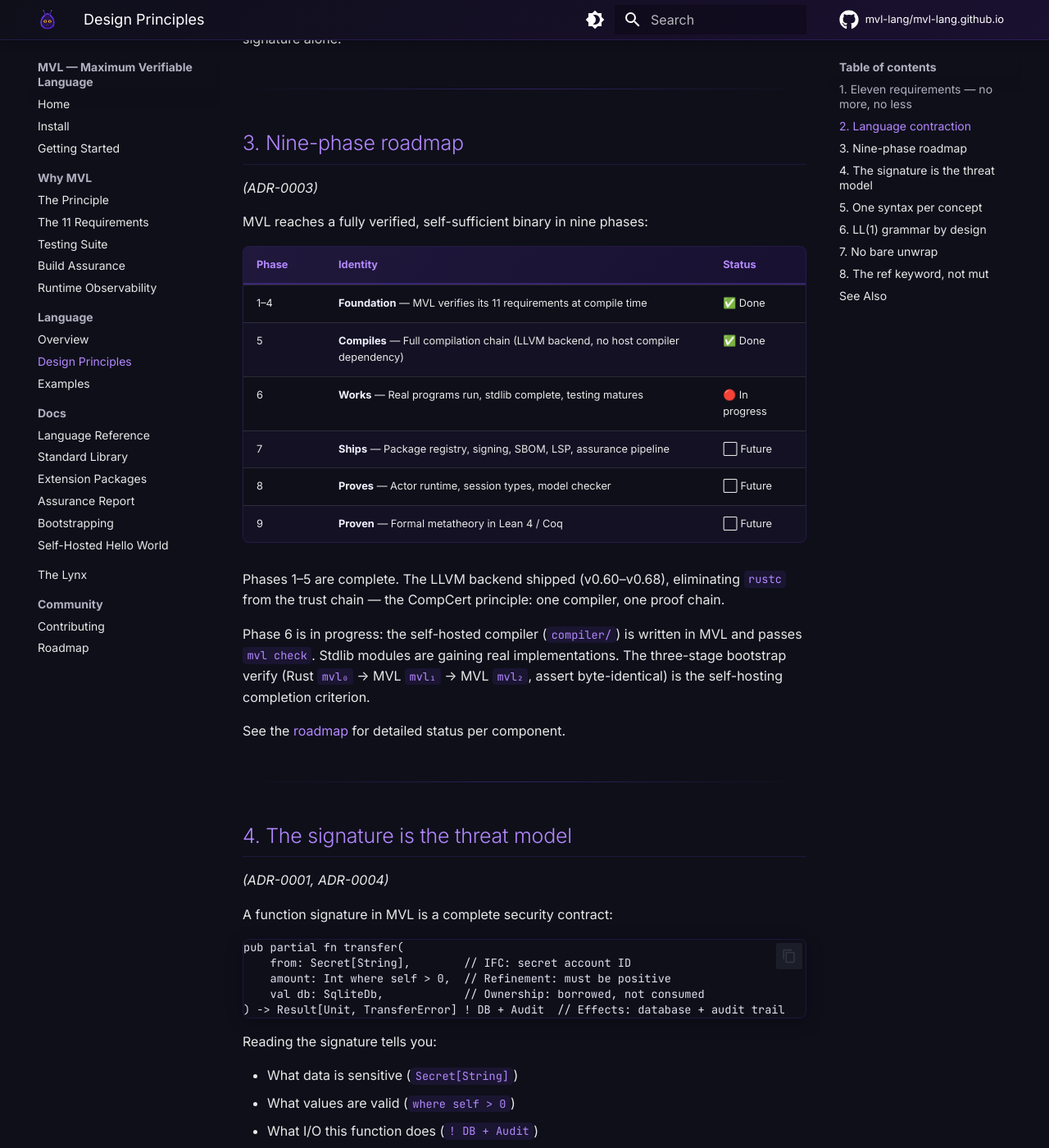
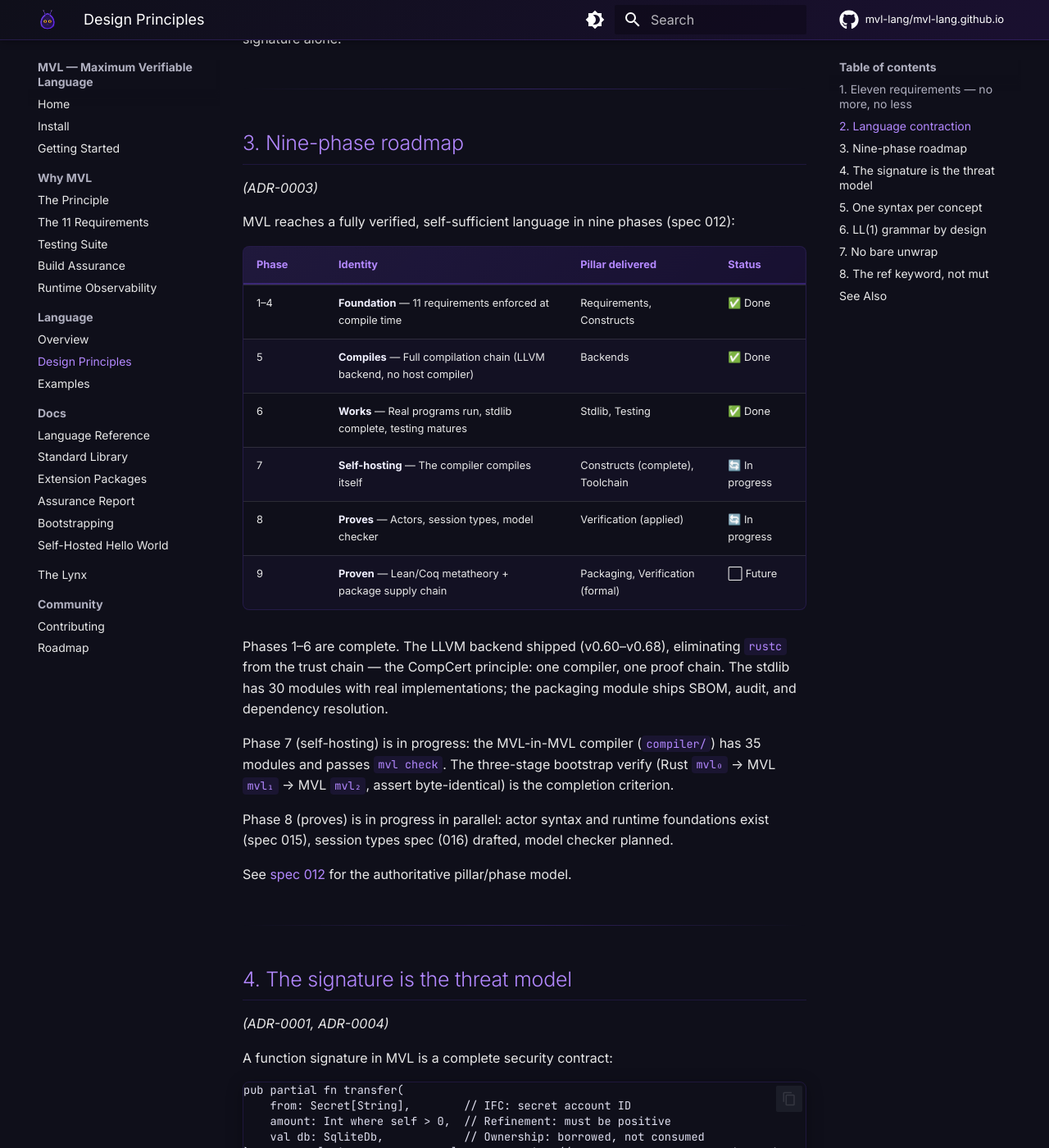
Before and after one commit to mvl-lang/mvl-lang.github.io, an MkDocs documentation site: the page built from docs/language/principles.md, in a window 1280 px wide and 1400 px high, scrolled down 2001 px. Shown: the whole window at 82% size. Built offline with MkDocs 1.6.1 and Material for MkDocs 9.7.7, drawn with Linux system fonts in a browser that asks for light colours; comment, search, counter and statistics services are not loaded.

Commit message:
docs: align phases with spec 012 (authoritative)
Phase 6 (Works) → Done: stdlib has 30 real modules, packaging ships.
Phase 7 is Self-hosting (not Ships) per spec 012.
Phase 8 (Proves) → In progress: actor syntax, session types spec.
Phase 9 folds Packaging + Formal proofs together.

Co-Authored-By: Claude Opus 4.5 <noreply@anthropic.com>

```diff
--- a/docs/language/principles.md
+++ b/docs/language/principles.md
@@ -57,22 +57,24 @@ The resulting language is verbose and heavily annotated. That is intentional. LL
 
 *(ADR-0003)*
 
-MVL reaches a fully verified, self-sufficient binary in nine phases:
+MVL reaches a fully verified, self-sufficient language in nine phases (spec 012):
 
-| Phase | Identity | Status |
-|-------|----------|--------|
-| 1–4 | **Foundation** — MVL verifies its 11 requirements at compile time | ✅ Done |
-| 5 | **Compiles** — Full compilation chain (LLVM backend, no host compiler dependency) | ✅ Done |
-| 6 | **Works** — Real programs run, stdlib complete, testing matures | 🔴 In progress |
-| 7 | **Ships** — Package registry, signing, SBOM, LSP, assurance pipeline | ⬜ Future |
-| 8 | **Proves** — Actor runtime, session types, model checker | ⬜ Future |
-| 9 | **Proven** — Formal metatheory in Lean 4 / Coq | ⬜ Future |
+| Phase | Identity | Pillar delivered | Status |
+|-------|----------|------------------|--------|
+| 1–4 | **Foundation** — 11 requirements enforced at compile time | Requirements, Constructs | ✅ Done |
+| 5 | **Compiles** — Full compilation chain (LLVM backend, no host compiler) | Backends | ✅ Done |
+| 6 | **Works** — Real programs run, stdlib complete, testing matures | Stdlib, Testing | ✅ Done |
+| 7 | **Self-hosting** — The compiler compiles itself | Constructs (complete), Toolchain | 🔄 In progress |
+| 8 | **Proves** — Actors, session types, model checker | Verification (applied) | 🔄 In progress |
+| 9 | **Proven** — Lean/Coq metatheory + package supply chain | Packaging, Verification (formal) | ⬜ Future |
 
-Phases 1–5 are complete. The LLVM backend shipped (v0.60–v0.68), eliminating `rustc` from the trust chain — the CompCert principle: one compiler, one proof chain.
+Phases 1–6 are complete. The LLVM backend shipped (v0.60–v0.68), eliminating `rustc` from the trust chain — the CompCert principle: one compiler, one proof chain. The stdlib has 30 modules with real implementations; the packaging module ships SBOM, audit, and dependency resolution.
 
-Phase 6 is in progress: the self-hosted compiler (`compiler/`) is written in MVL and passes `mvl check`. Stdlib modules are gaining real implementations. The three-stage bootstrap verify (Rust `mvl₀` → MVL `mvl₁` → MVL `mvl₂`, assert byte-identical) is the self-hosting completion criterion.
+Phase 7 (self-hosting) is in progress: the MVL-in-MVL compiler (`compiler/`) has 35 modules and passes `mvl check`. The three-stage bootstrap verify (Rust `mvl₀` → MVL `mvl₁` → MVL `mvl₂`, assert byte-identical) is the completion criterion.
 
-See the [roadmap](https://github.com/mvl-lang/mvl/blob/main/docs/roadmap.md) for detailed status per component.
+Phase 8 (proves) is in progress in parallel: actor syntax and runtime foundations exist (spec 015), session types spec (016) drafted, model checker planned.
+
+See [spec 012](https://github.com/mvl-lang/mvl/blob/main/.openspec/specs/012-phases/spec.md) for the authoritative pillar/phase model.
 
 ---
 
```
